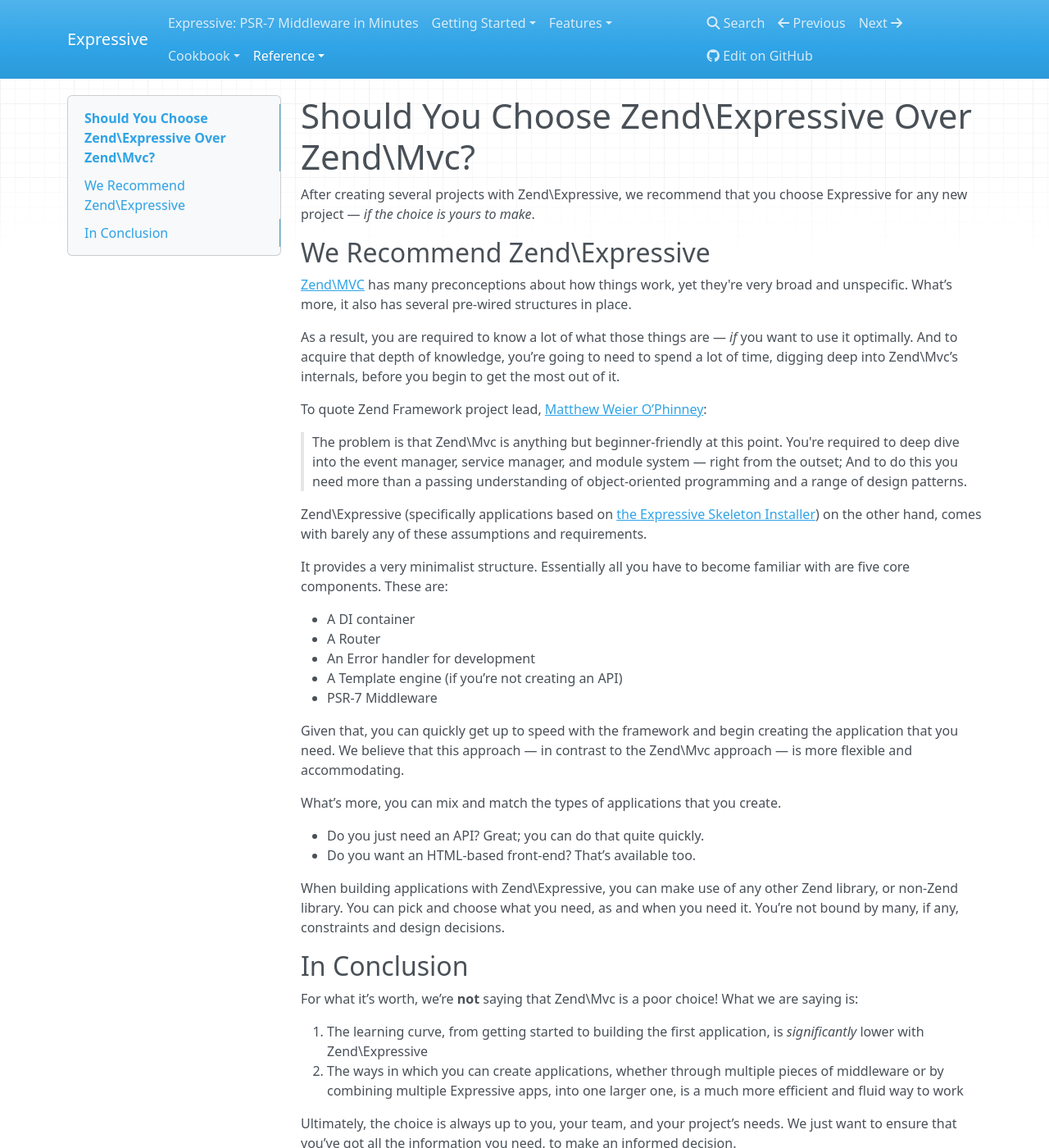
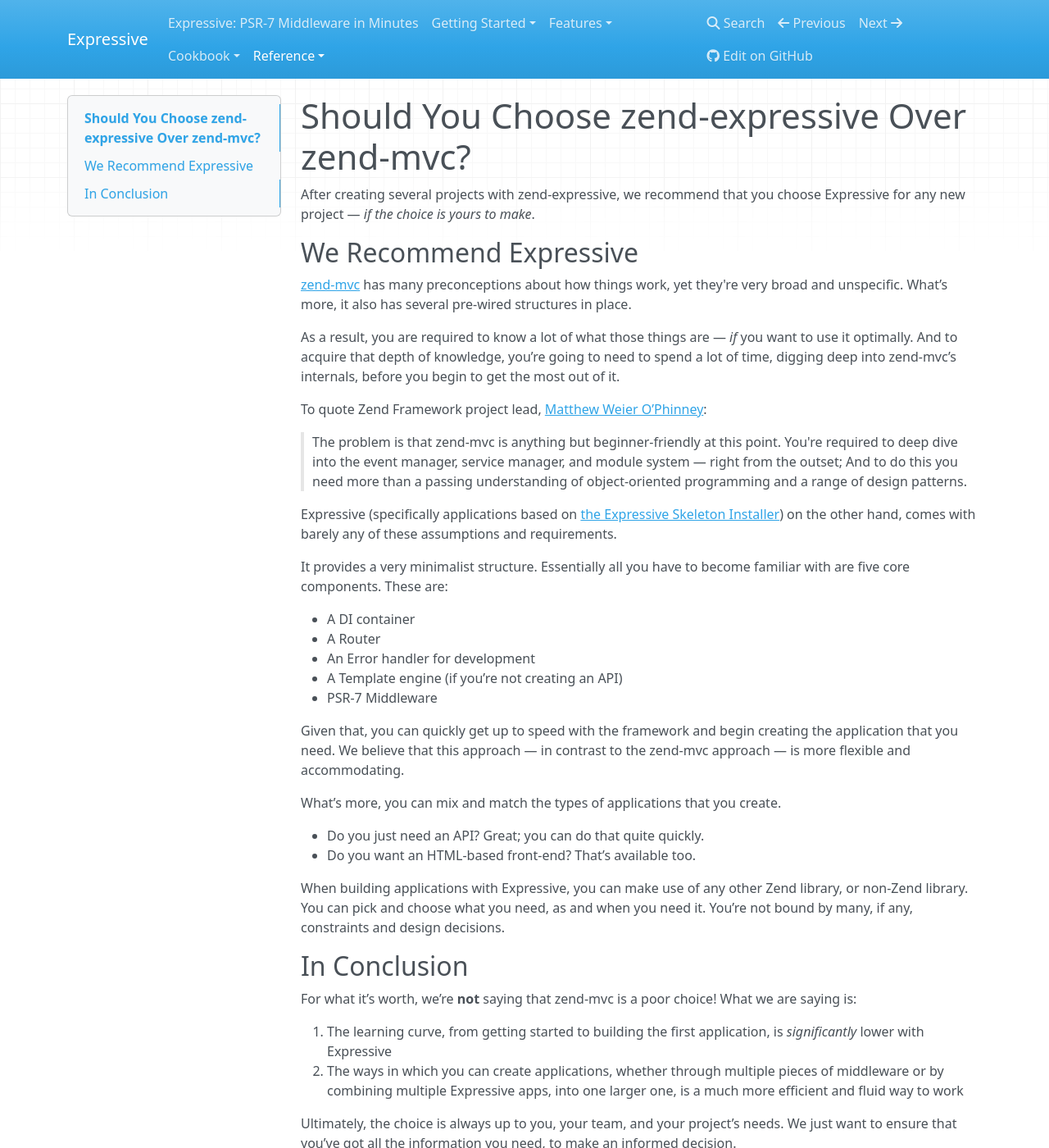
Before and after one commit to zendframework/zend-expressive, an MkDocs documentation site: the page built from doc/book/why-expressive.md, in a window 1280 px wide and 1400 px high. Shown: the whole window at 82% size. Built offline with MkDocs 1.6.1, drawn with Linux system fonts in a browser that asks for light colours; nearby versions of some CDN libraries; old or Windows-style settings are respelled for this version of MkDocs.

Commit message:
Use `zend-{package}`, not `Zend\\{Namespace}`
Additionally, most cases of `Zend\Expressive` were changed to simply
`Expressive`.

Also updated the link to the skeleton installer.

```diff
--- a/doc/book/why-expressive.md
+++ b/doc/book/why-expressive.md
@@ -1,30 +1,30 @@
-# Should You Choose Zend\Expressive Over Zend\Mvc?
+# Should You Choose zend-expressive Over zend-mvc?
 
-After creating several projects with Zend\Expressive, we recommend that you
+After creating several projects with zend-expressive, we recommend that you
 choose Expressive for any new project &mdash; _if the choice is yours to make_.
 
-## We Recommend Zend\Expressive
+## We Recommend Expressive
 
-[Zend\MVC](https://github.com/zendframework/zend-mvc) has many preconceptions
+[zend-mvc](https://github.com/zendframework/zend-mvc) has many preconceptions
 about how things work, yet they're very broad and unspecific.  What’s more, it
 also has several pre-wired structures in place.
 
 As a result, you are required to know a lot of what those things are &mdash; *if* you
 want to use it optimally.  And to acquire that depth of knowledge, you’re going
-to need to spend a lot of time, digging deep into Zend\Mvc’s internals, before
+to need to spend a lot of time, digging deep into zend-mvc’s internals, before
 you begin to get the most out of it.
 
 To quote Zend Framework project lead, [Matthew Weier O’Phinney](https://twitter.com/mwop):
 
-> The problem is that Zend\Mvc is anything but beginner-friendly at this point.
+> The problem is that zend-mvc is anything but beginner-friendly at this point.
 > You're required to deep dive into the event manager, service manager, and
 > module system &mdash; right from the outset; And to do this you need more than a
 > passing understanding of object-oriented programming and a range of design
 > patterns.
 
-Zend\Expressive (specifically applications based on [the Expressive Skeleton
-Installer](https://zendframework.github.io/zend-expressive/)) on the other hand,
-comes with barely any of these assumptions and requirements.
+Expressive (specifically applications based on
+[the Expressive Skeleton Installer](https://docs.zendframework.com/zend-expressive/getting-started/skeleton/))
+on the other hand, comes with barely any of these assumptions and requirements.
 
 It provides a very minimalist structure. Essentially all you have to become
 familiar with are five core components. These are:
@@ -37,25 +37,25 @@
 
 Given that, you can quickly get up to speed with the framework and begin
 creating the application that you need.  We believe that this approach &mdash; in
-contrast to the Zend\Mvc approach &mdash; is more flexible and accommodating.
+contrast to the zend-mvc approach &mdash; is more flexible and accommodating.
 
 What’s more, you can mix and match the types of applications that you create.
 
 - Do you just need an API? Great; you can do that quite quickly.
 - Do you want an HTML-based front-end? That’s available too.
 
-When building applications with Zend\Expressive, you can make use of any other
+When building applications with Expressive, you can make use of any other
 Zend library, or non-Zend library.  You can pick and choose what you need, as
 and when you need it.  You’re not bound by many, if any, constraints and design
 decisions.
 
 ## In Conclusion
 
-For what it’s worth, we’re **not** saying that Zend\Mvc is a poor choice!  What
+For what it’s worth, we’re **not** saying that zend-mvc is a poor choice!  What
 we are saying is:
 
 1. The learning curve, from getting started to building the first application,
-   is _significantly_ lower with Zend\Expressive
+   is _significantly_ lower with Expressive
 2. The ways in which you can create applications, whether through multiple
    pieces of middleware or by combining multiple Expressive apps, into one
    larger one, is a much more efficient and fluid way to work
```
